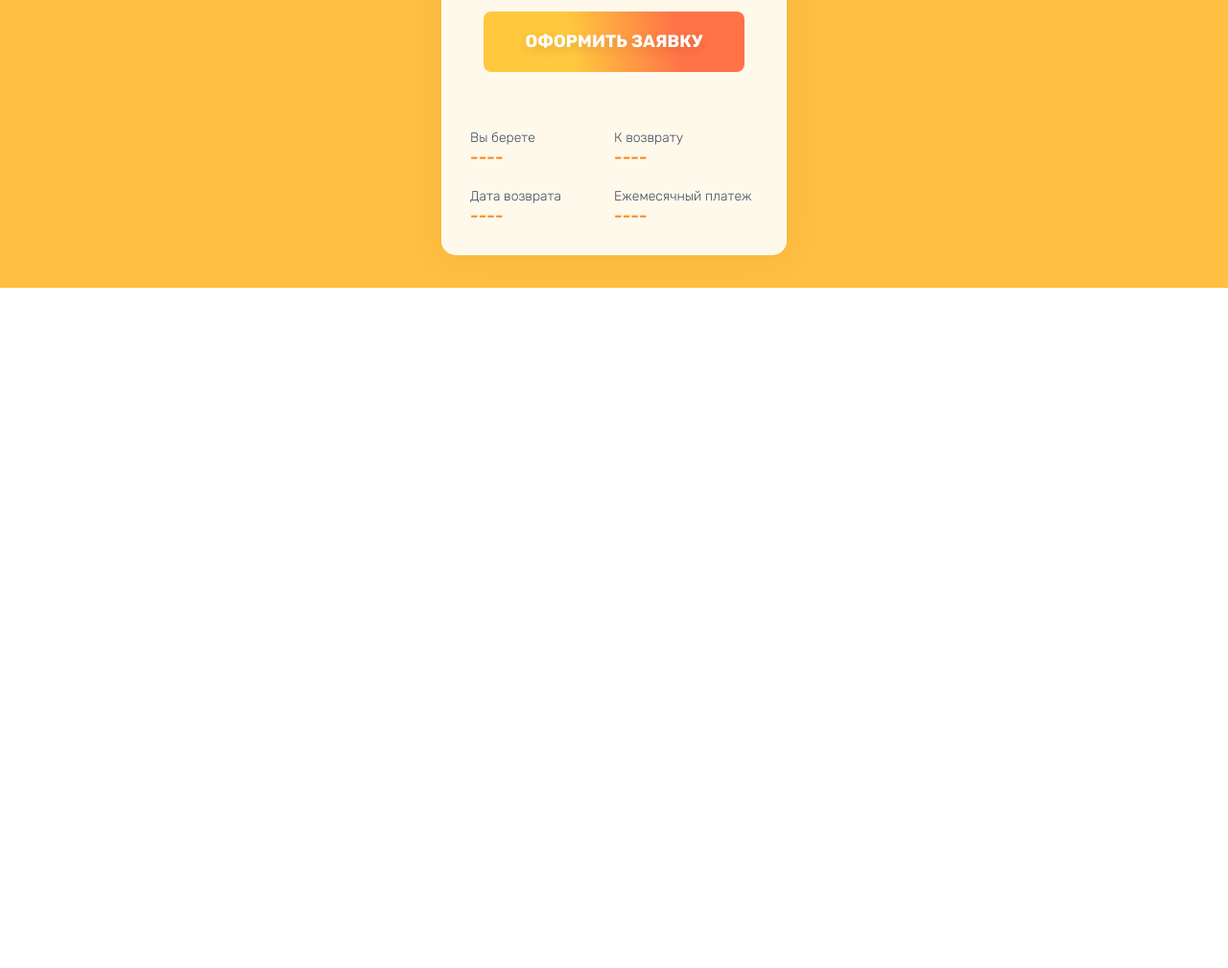
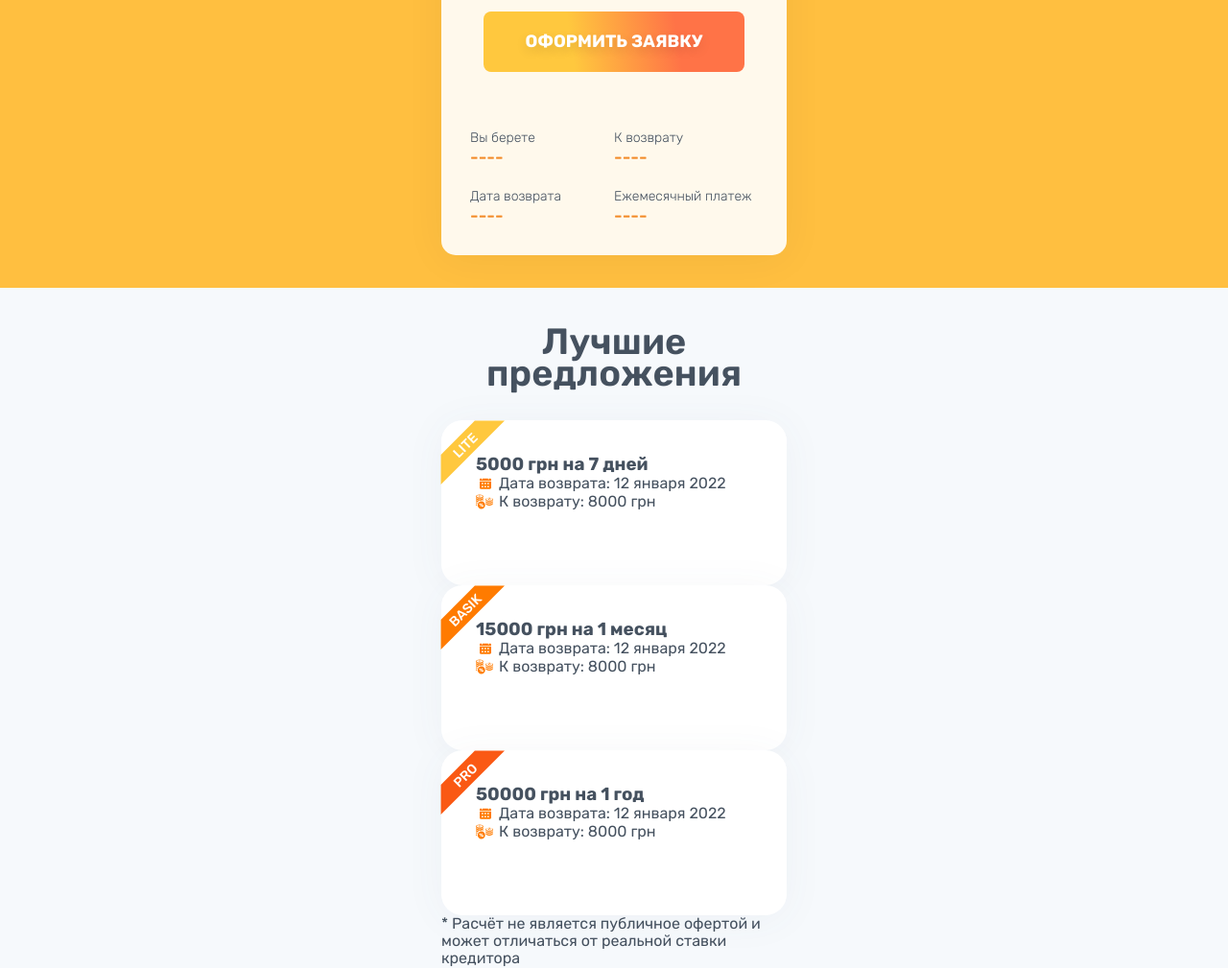
Before and after one commit to YuriiLukianovych/FireMoney, a plain HTML site: page index.html in a window 1280 px wide. Shown: the part 1407-2416 px from the top of the page at 96% size. Before the commit the page ends 1707 px from the top, so only its background shows below. Drawn offline with nearby package versions, Linux system fonts and the light colour scheme.

Commit message:
go to rest

```diff
--- a/index.html
+++ b/index.html
@@ -50,7 +50,7 @@
     <main>
         <section class="hero">
             <div class="container">
-                <div class="hero-info">
+                <div class="hero__info">
                     <div class="hero-subtitle">
                         <p class="hero-subtitle__text">Горячее предложение</p>
                         <svg class="hero-subtitle__icon">
@@ -119,13 +119,28 @@
                 </div>
             </div>
         </section>
-        <section class="best-deal dn">
+        <section class="best-deal">
             <div class="container">
                 <h2 class="title">Лучшие предложения</h2>
                 <ul class="best-deal__list">
-                    <li class="best-deal__item"></li>
-                    <li class="best-deal__item"></li>
-                    <li class="best-deal__item"></li>
+                    <li class="best-deal__item">
+                        <div class="bookmark bookmark--lite"><span>lite</span></div>
+                        <h3 class="best-deal__title"><span class="best-deal__sum">5000 грн</span> на <span class="best-deal__days">7</span> дней</h3>
+                        <p class="best-deal__info date">Дата возврата: <span class="best-deal__date">12 января 2022</span></p>
+                        <p class="best-deal__info cash">К возврату: <span class="best-deal__return-sum">8000 грн</span></p>
+                    </li>
+                    <li class="best-deal__item">
+                        <div class="bookmark bookmark--basic"><span>basik</span></div>
+                        <h3 class="best-deal__title"><span class="best-deal__sum">15000 грн</span> на <span class="best-deal__days">1</span> месяц</h3>
+                        <p class="best-deal__info date">Дата возврата: <span class="best-deal__date">12 января 2022</span></p>
+                        <p class="best-deal__info cash">К возврату: <span class="best-deal__return-sum">8000 грн</span></p>
+                    </li>
+                    <li class="best-deal__item">
+                        <div class="bookmark bookmark--pro"><span>pro</span></div>
+                        <h3 class="best-deal__title"><span class="best-deal__sum">50000 грн</span> на <span class="best-deal__days">1</span> год</h3>
+                        <p class="best-deal__info date">Дата возврата: <span class="best-deal__date">12 января 2022</span></p>
+                        <p class="best-deal__info cash">К возврату: <span class="best-deal__return-sum">8000 грн</span></p>
+                    </li>
                 </ul>
                 <p class="best-deal__note">* Расчёт не является публичное офертой и может отличаться от реальной ставки кредитора</p>
             </div>
--- /dev/null
+++ b/sass/components/_bookmark.scss
@@ -0,0 +1,33 @@
+.bookmark{
+   height: 0;
+   width: 94px;
+   border-bottom: 22px solid #FFC83E;
+   border-left: 22px solid transparent;
+   border-right: 22px solid transparent;
+   transform: rotate(-45deg);
+
+   position: relative;
+
+   &--lite{
+      border-bottom: 22px solid #FFC83E;
+   }
+   &--basic{
+      border-bottom: 22px solid #FF7B00;
+   }
+   &--pro{
+      border-bottom: 22px solid #FA5914;
+   }
+
+   span{
+      font-weight: 500;
+      font-size: 14px;
+      line-height: 1;
+      text-transform: uppercase;
+      color: #FFFFFF;
+
+      position: absolute;
+      left: 50%;
+      transform: translate(-50%, -50%);
+      bottom: -26px;
+   }
+}
--- a/sass/components/_form.scss
+++ b/sass/components/_form.scss
@@ -52,13 +52,4 @@
       }
    }
 
-.calc-start-sum {
 }
-.calc-finish-sum {
-}
-.calc-date {
-}
-.calc-payment {
-}
-
-}
--- /dev/null
+++ b/sass/components/_title.scss
@@ -0,0 +1,8 @@
+.title{
+   font-weight: 600;
+   font-size: 38px;
+   line-height: 33px;
+   text-align: center;
+
+   color: #45515F;
+}
--- /dev/null
+++ b/sass/layout/_best-deal.scss
@@ -0,0 +1,68 @@
+.best-deal {
+   background-color: #f6f9fc;
+   padding-top: 40px;
+   &__list {
+      margin-top: 32px;
+   }
+
+   &__item {
+      height: 172px;
+      width: 100%;
+      padding: 36px;
+
+      background: rgba(255, 255, 255, 0.95);
+      box-shadow: 0px 4px 44px rgba(84, 104, 123, 0.05);
+
+      border-radius: 22px;
+      position: relative;
+
+      .bookmark{
+         position: absolute;
+         left: -22px;
+         top: 15px;
+      }
+   }
+   .bookmark {
+   }
+   .bookmark--pro {
+   }
+
+   &__title {
+   }
+
+   &__sum {
+   }
+
+   &__days {
+   }
+
+   &__info {
+      padding-left: 24px;
+
+      background-repeat: no-repeat;
+      // background-position: left center;
+      &.date{
+         background-image: url(../../images/icons/calendar.svg);
+         background-position: 4px center;
+      }
+      &.cash{
+         background-image: url(../../images/icons/coins.svg);
+         background-size: 18px 18px;
+         background-position: left center;
+      }
+   }
+
+   &__date {
+   }
+
+   &__return-sum {
+   }
+
+
+   &__note {
+   }
+   .container {
+   }
+   .title {
+   }
+}
--- a/sass/layout/_hero.scss
+++ b/sass/layout/_hero.scss
@@ -34,6 +34,10 @@
             animation: fire 1500ms linear infinite;
         }
     }
+    &__info{
+        margin-bottom: 37px;
+
+    }
     &__title{
         font-weight: 600;
         font-size: 36px;
@@ -61,8 +65,6 @@
         text-align: center;
 
         color: #FFFFFF;
-
-        margin-bottom: 37px;
     }
 
     &__image{
--- a/sass/styles.scss
+++ b/sass/styles.scss
@@ -8,7 +8,10 @@
 // components
 @import './components/form';
 @import './components/button-btn';
+@import './components/bookmark';
+@import './components/title';
 
 // layout
 @import './layout/header';
 @import './layout/hero';
+@import './layout/best-deal';
```
Also changed, not shown: css/styles.css, css/styles.min.css, images/icons/banknote.svg (added), images/icons/calendar.svg (added), images/icons/coins.svg (added), 2 other files.
